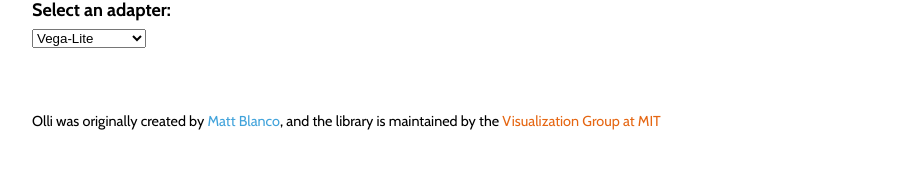
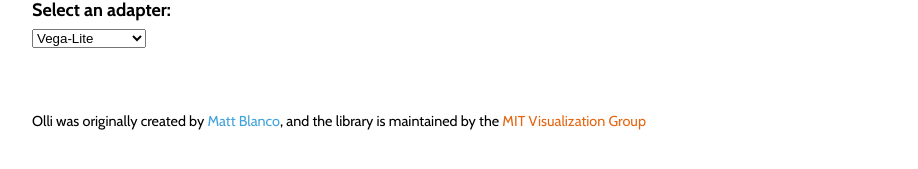
Before and after one commit to mitvis/olli, a Jekyll site: the page built from docs/gallery/barChart.html, in a window 1280 px wide. Shown: the part 471-640 px from the top of the page, without its empty margins (242-1160 px from the left). Built offline with Jekyll 4.4.1, drawn with Linux system fonts in a browser that asks for light colours; nearby versions of some CDN libraries; a script that is not in the unit is left out.

```diff
--- a/docs/_includes/example.html
+++ b/docs/_includes/example.html
@@ -50,7 +50,8 @@
 
         document.addEventListener('keypress', (keyStroke) => {
             if (keyStroke.key.toLowerCase() === 't') {
-                document.getElementById(`AccessibilityTree-${selectedAdapter.id}`).firstChild.firstChild.focus()
+                const selectedAdapter = localStorage.getItem('selectedAdapter') ?? 'Vega-Lite';
+                document.getElementById(`AccessibilityTree-${selectedAdapter}`).firstChild.firstChild.focus()
             }
         })
 
--- a/docs/_layouts/default.html
+++ b/docs/_layouts/default.html
@@ -34,7 +34,7 @@
   <footer>
     <span>
       Olli was originally created by <a target="_blank" href="https://mattblanco.me"> Matt Blanco</a>, and the library
-      is maintained by the <a id="VisLink" target="_blank" href="http://vis.csail.mit.edu">Visualization Group at MIT</a>
+      is maintained by the <a id="VisLink" target="_blank" href="http://vis.csail.mit.edu">MIT Visualization Group</a>
     </span>
   </footer>
 </body>
```
